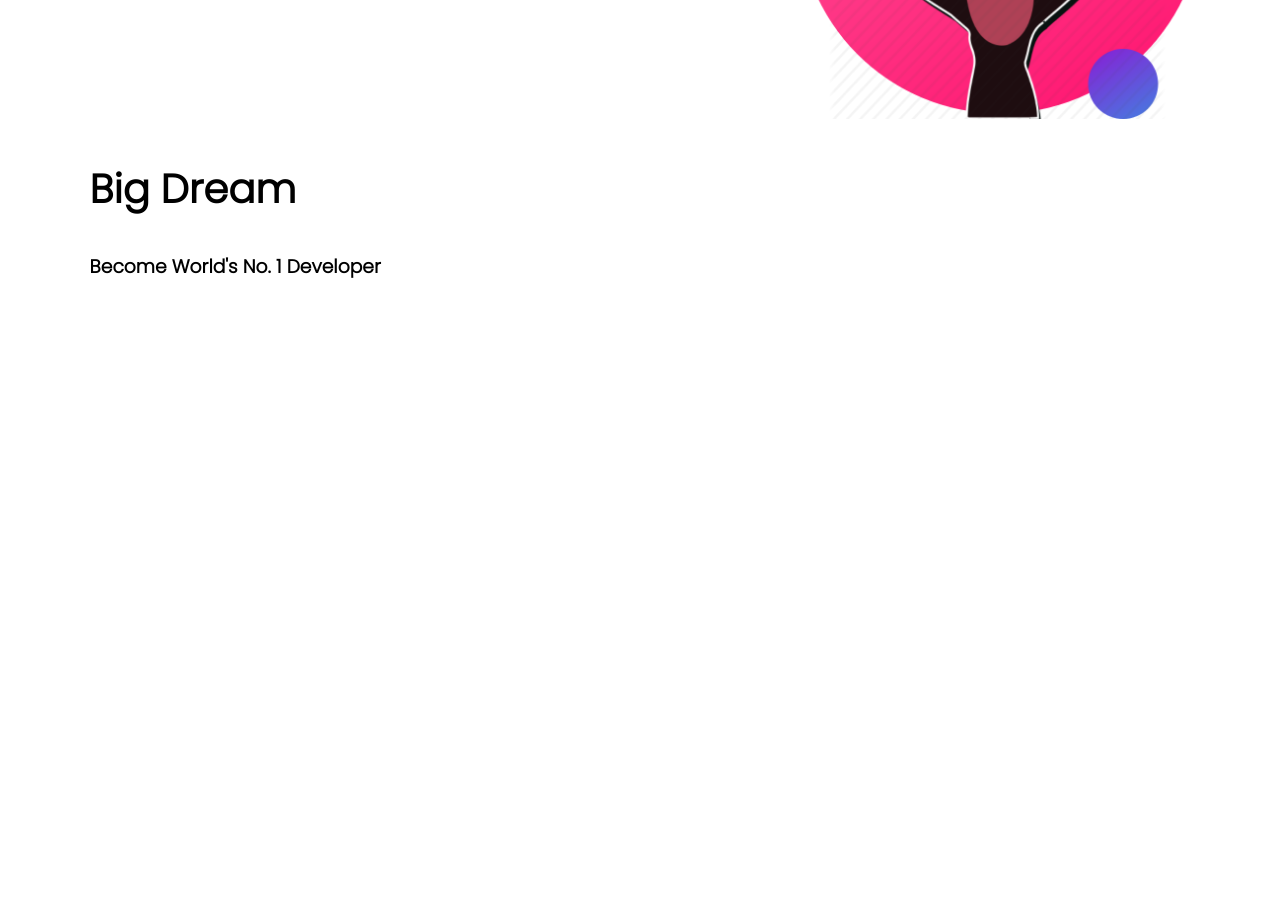
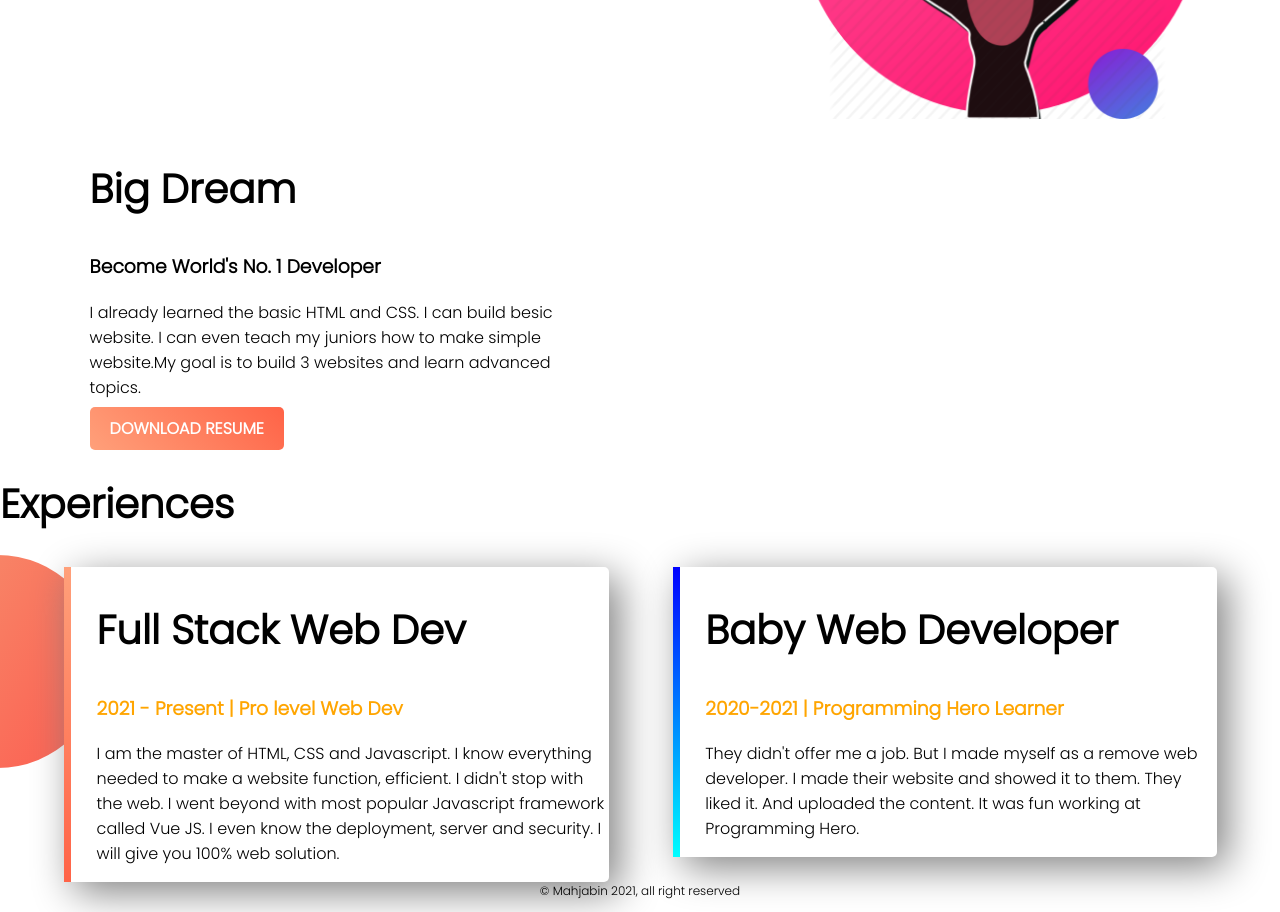
Before and after one commit to mahjabin-kabir-ramisha/web-portfolio, a plain HTML site: page index.html in a window 1280 px wide. Shown: the part 709-1621 px from the top of the page. Before the commit the page ends 1009 px from the top, so only its background shows below. Drawn offline with Linux system fonts and the light colour scheme.

Commit message:
completed my website

```diff
--- a/index.html
+++ b/index.html
@@ -13,10 +13,10 @@
     <section class="top-banner">
         <div class="half-width">
             <h1>Welcome To</h1>
-            <h1><span class="name-highlight">Mahjabin</span> Website</h1>
+            <h1><span class="orange-highlight">Mahjabin</span> Website</h1>
             <h3>World-Class Professional web developer</h3>
             <p>Hello!I have started learning web developeing.I love practicing HTML,CSS,JavaScript.I am trying to improve my skills General web developer skills include multitasking, self-motivating, organizing, and attending to detail.</p>
-            <a class="link-button" target="_blank" href="https://www.linkedin.com/in/mahjabin-ramisha-88a7561a6/">Hire Me</a>
+            <a class="link-button" target="_blank" href="https://www.linkedin.com/in/mahjabin-ramisha-88a7561a6/">HiRE ME</a>
         </div>
         <div class="half-width">
             <img src="images/profile.png" alt="">
@@ -29,7 +29,30 @@
         <div class="half-width">
            <h2>Big Dream</h2>
            <h3>Become World's No. 1 Developer</h3>
+           <p>I already learned the basic HTML and CSS. I can build besic website. I can even teach my juniors how to make simple website.My goal is to build 3 websites and learn advanced topics.</p>
+           <a class="link-button" target="_blank" href="https://www.linkedin.com/in/mahjabin-ramisha-88a7561a6/">DOWNLOAD RESUME</a>
         </div>
     </section>
+    <section class="experience-area">
+        <h2>Experiences</h2>
+        <div id="full-stack" class="half-width single-experince">
+            <h2>Full Stack Web Dev</h2>
+            <h3 class="orange-highlight"> 2021 - Present | Pro level Web Dev </h3 class="orange-highlight">
+            <p>I am the master of HTML, CSS and Javascript. I know everything needed to make a website function, efficient. I didn't stop with the web. I went beyond with most popular Javascript framework called Vue JS. I even know the deployment, server and security. I will give you 100% web solution.</p>
+
+        </div>
+        <div id="baby-web" class="half-width single-experince">
+            <h2>Baby Web Developer</h2>
+            <h3 class="orange-highlight">2020-2021 | Programming Hero Learner</h3>
+            <p>They didn't offer me a job. But I made myself as a remove web developer. I made their website and showed it to them. They liked it. And uploaded the content. It was fun working at Programming Hero.</p>
+
+        </div>
+
+
+
+    </section>
+    <footer>
+        <p>© Mahjabin 2021, all right reserved</p>
+    </footer>
 </body>
 </html>
--- a/style.css
+++ b/style.css
@@ -8,7 +8,10 @@ h1{
 h2{
     font-size: 40px;
 }
-.name-highlight{
+.paragraph{
+    color: dimgray;
+}
+.orange-highlight{
     color: orange;
 }
 .half-width{
@@ -28,6 +31,8 @@ h2{
 .section{
     height: 500px;
     padding-bottom: 150px;
+
+
 }
 .link-button{
     text-decoration: none;
@@ -38,7 +43,39 @@ h2{
     font-weight: 700;
 }
 .dream-area{
-    background-image:url("images/profile2.png") ;
+    background-image:url("images/dream-bg.png") ;
     background-repeat: no-repeat;
     background-position: right;
 }
+.single-experince{
+    box-shadow: 10px 10px 40px gray;
+    border-radius: 5px;
+    height: 80%;
+    background-color: white;
+}
+.experience-area{
+    background-image: url("images/exp-bg.png");
+    background-repeat: no-repeat;
+    background-position: left;
+    float: right;
+
+}
+#full-stack{
+    border-left: 7px solid;
+    border-image: linear-gradient(180deg, lightSalmon,Tomato);
+    border-image-slice: 1;
+}
+#baby-web{
+    border-left: 7px solid;
+    border-image: linear-gradient(180deg,blue,cyan);
+    border-image-slice: 1;
+}
+footer p{
+
+    text-align: center;
+    font-size: 12px;
+    clear: both;
+
+
+
+}
```
